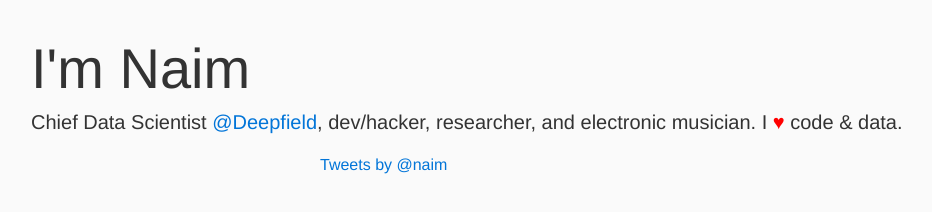
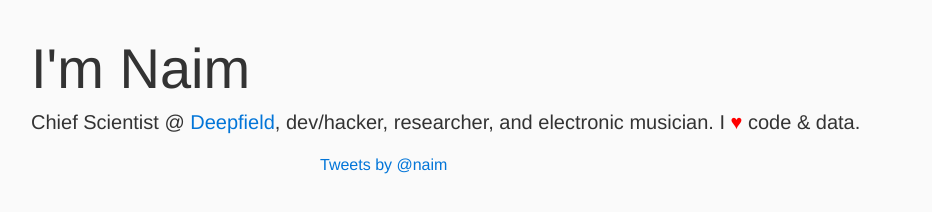
Before and after one commit to naim/naim.github.io, a plain HTML site: page index.html in a window 1280 px wide. Shown: the whole page, without its empty margins (46-978 px from the left). Drawn offline with Linux system fonts and the light colour scheme.

Commit message:
Update title

```diff
--- a/index.html
+++ b/index.html
@@ -1,6 +1,6 @@
 <!doctype html> <html lang=en> <head> <meta charset=utf-8> <meta name=description> <meta name=viewport content="width=device-width, initial-scale=1"> <title>imna.im</title>  <link rel=stylesheet href=styles/main.css> </head> <body> <!--[if lt IE 10]>
  <p class="browserupgrade">You are using an <strong>outdated</strong> browser. Please <a href="http://browsehappy.com/">upgrade your browser</a> to improve your experience.</p>
-<![endif]--> <div class=container> <h1 class=display-1>I'm Naim</h1> <p class=lead>Chief Data Scientist <a href=http://deepfield.com>@Deepfield</a>, dev/hacker, researcher, and electronic musician. I <span style=color:red;>♥</span> code &amp; data.</p> <div class=row> <div class="col-md-offset-3 col-md-6">  <a class=twitter-timeline href=https://twitter.com/naim data-widget-id=328720755200245761>Tweets by @naim</a> <script>!function(d,s,id){var js,fjs=d.getElementsByTagName(s)[0],p=/^http:/.test(d.location)?'http':'https';if(!d.getElementById(id)){js=d.createElement(s);js.id=id;js.src=p+"://platform.twitter.com/widgets.js";fjs.parentNode.insertBefore(js,fjs);}}(document,"script","twitter-wjs");</script> </div> </div> </div> <script>
+<![endif]--> <div class=container> <h1 class=display-1>I'm Naim</h1> <p class=lead>Chief Scientist @ <a href=http://deepfield.com>Deepfield</a>, dev/hacker, researcher, and electronic musician. I <span style=color:red;>♥</span> code &amp; data.</p> <div class=row> <div class="col-md-offset-3 col-md-6">  <a class=twitter-timeline href=https://twitter.com/naim data-widget-id=328720755200245761>Tweets by @naim</a> <script>!function(d,s,id){var js,fjs=d.getElementsByTagName(s)[0],p=/^http:/.test(d.location)?'http':'https';if(!d.getElementById(id)){js=d.createElement(s);js.id=id;js.src=p+"://platform.twitter.com/widgets.js";fjs.parentNode.insertBefore(js,fjs);}}(document,"script","twitter-wjs");</script> </div> </div> </div> <script>
     (function(b,o,i,l,e,r){b.GoogleAnalyticsObject=l;b[l]||(b[l]=
     function(){(b[l].q=b[l].q||[]).push(arguments)});b[l].l=+new Date;
     e=o.createElement(i);r=o.getElementsByTagName(i)[0];
```
